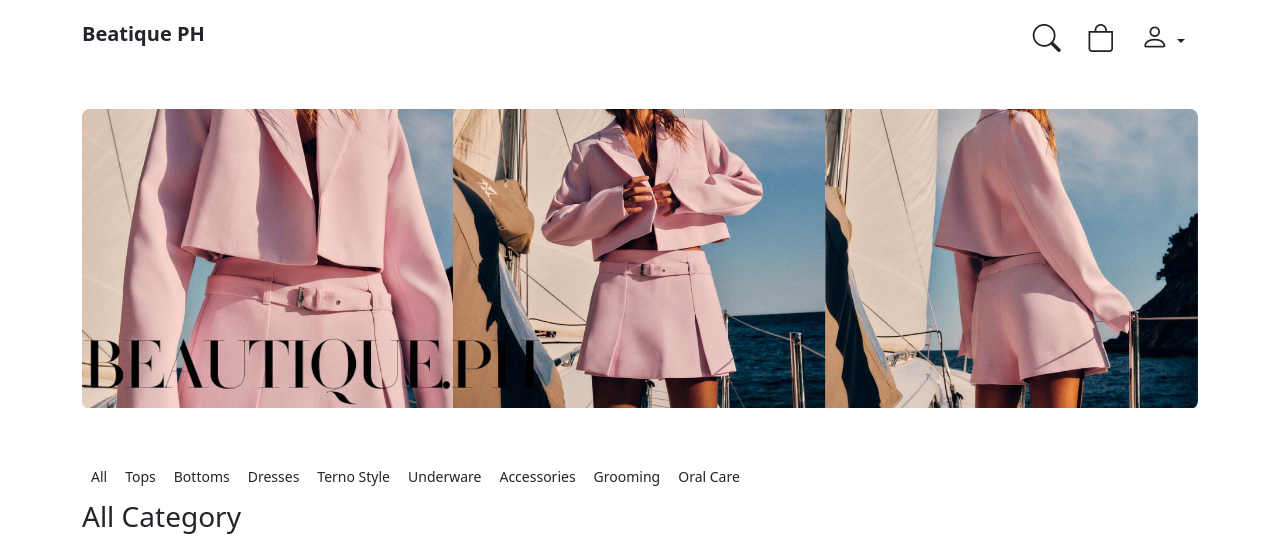
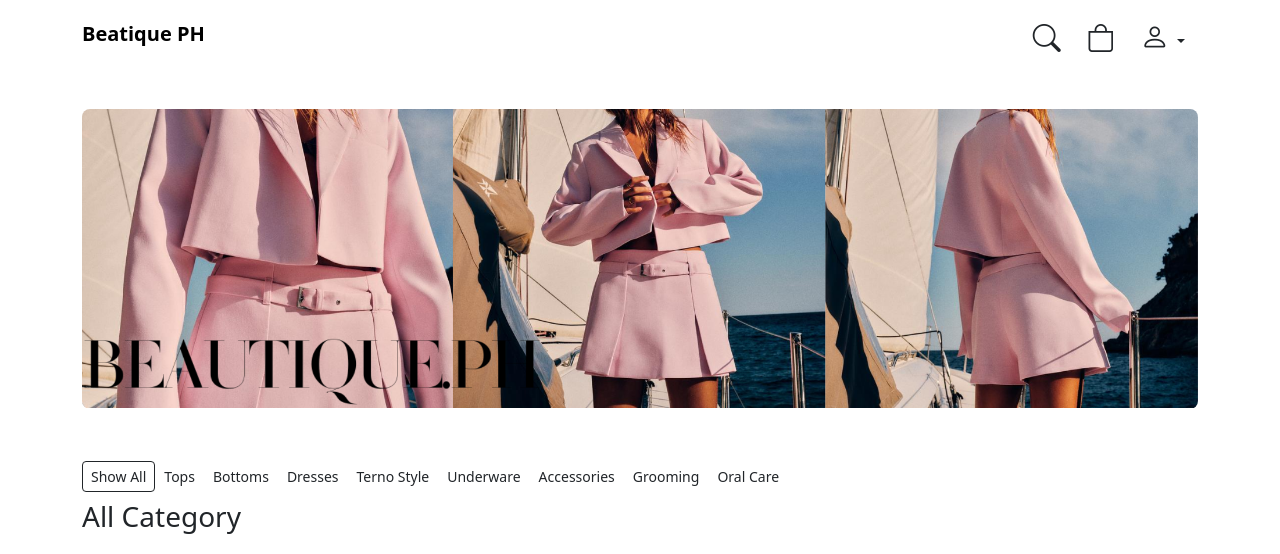
Before and after one commit to f9ki3/beautique_ph, a Flask app: page / in a window 1280 px wide. Shown: the top 554 px of the page. Run offline with Flask 3, Linux system fonts and the light colour scheme; data comes from the database, SQL or seed files in the repository; data that the repository does not hold is empty; some libraries are stand-ins or nearby versions.

Commit message:
updated sorting category

```diff
--- a/app.py
+++ b/app.py
@@ -147,10 +147,25 @@
     Categories().updateCategory( id, date, name)
     return jsonify({'status': 1})
 
+# @app.route('/fetchAllProducts', methods=['GET'])
+# def fetch_products():
+#     data = Product().fetchAllProducts()
+#     return jsonify(data)
+
 @app.route('/fetchAllProducts', methods=['GET'])
 def fetch_products():
-    data = Product().fetchAllProducts()
-    return jsonify(data)
+    category_id = request.args.get('category_id')
+
+    if category_id == 'all':
+        # Fetch all products if the category_id is 'all'
+        products = Product().fetchAllProducts()
+
+    else:
+        # Fetch products based on the specified category_id
+        products = Product().fetchAllProductsCategory(category_id)
+
+    # Convert products to a serializable format
+    return jsonify(products)
 
 @app.route('/fetchAllStocks', methods=['GET'])
 def fetch_stocks():
--- a/static/js/fetch_landing.js
+++ b/static/js/fetch_landing.js
@@ -1,17 +1,32 @@
+// Fetch all categories and create buttons
 $.ajax({
     type: "GET",
     url: "/fetchAllCategories",          // Ensure the endpoint is correct
     contentType: "application/json",     // Correct content type for sending JSON
     dataType: "json",                    // Expect JSON response from the server
     success: function(response) {
-        // Assuming response contains an array of categories
         var categoryLanding = $('#categoryLanding'); // Get the element where you want to add buttons
         categoryLanding.empty(); // Clear any existing content
 
+        // Create a default 'Show All' button
+        var allButton = $('<button class="btn btn-sm active" data-category-id="all">Show All</button>');
+        categoryLanding.append(allButton); // Append the 'Show All' button to the categoryLanding div
+
         // Iterate through the response and create buttons
         response.forEach(function(category) {
-            var button = $('<button class="btn btn-sm">' + category.category_name + '</button>');
+            var button = $('<button class="btn btn-sm" data-category-id="' + category.id + '">' + category.category_name + '</button>');
             categoryLanding.append(button); // Append each button to the categoryLanding div
+        });
+
+        // Load all products by default
+        fetchProducts('all');
+
+        // Attach click event to category buttons
+        categoryLanding.on('click', 'button', function() {
+            var categoryId = $(this).data('category-id');
+            fetchProducts(categoryId);
+            categoryLanding.find('button').removeClass('active'); // Remove active class from all buttons
+            $(this).addClass('active'); // Add active class to the clicked button
         });
     },
     error: function(xhr, status, error) {
@@ -21,12 +36,14 @@
     }
 });
 
-
+// Function to fetch and display products based on the selected category
+function fetchProducts(categoryId) {
     $.ajax({
         type: "GET",
         url: "/fetchAllProducts",          // Ensure the endpoint is correct
-    contentType: "application/json",     // Correct content type for sending JSON
-    dataType: "json",                    // Expect JSON response from the server
+        contentType: "application/json",   // Correct content type for sending JSON
+        dataType: "json",                  // Expect JSON response from the server
+        data: { category_id: categoryId }, // Send selected category ID
         success: function(response) {
             var productList = $('#productList'); // Get the element where you want to add products
             productList.empty(); // Clear any existing content
@@ -51,7 +68,6 @@
                         </a>
                     </div>`;
 
-
                 productList.append(productHTML); // Append each product card to the productList div
             });
         },
@@ -61,3 +77,4 @@
             $('.category-load').hide();
         }
     });
+}
--- a/static/js/fetch_product.js
+++ b/static/js/fetch_product.js
@@ -7,9 +7,10 @@
 function fetchAllProducts() {
     $.ajax({
         type: "GET",
-        url: "/fetchAllProducts", // Endpoint to fetch all products
-        contentType: "application/json",
-        dataType: "json",
+        url: "/fetchAllProducts",          // Ensure the endpoint is correct
+        contentType: "application/json",   // Correct content type for sending JSON
+        dataType: "json",                  // Expect JSON response from the server
+        data: { category_id: 'all' },
         success: function(response) {
             // console.log("Server response:", response);
             allProducts = response.products || response; // Store all products in the array
--- a/templates/landing_page.html
+++ b/templates/landing_page.html
@@ -20,9 +20,8 @@
 
         </div>
         <div class="row mt-5">
-                <div class="col-12 mt-1 sticky-top" style="background: white; top: 30px;">
+                <div class="col-12 mt-1" style="background: white; top: 30px;">
                     <div class="d-flex flex-row">
-                        <button class="btn btn-sm">All</button>
                         <div id="categoryLanding">
                         </div>
                     </div>
--- a/templates/nav.html
+++ b/templates/nav.html
@@ -4,7 +4,7 @@
             <img style="object-fit: cover; width: 6rem; height: auto;" src="../static/img/SCRIPT_TYPEFACE0b5d.png" alt="Icon">
         </div> -->
         <div>
-            <h5 class="fw-bolder">Beatique PH</h5>
+            <h5 class="fw-bolder"><a href="/" style="text-decoration: none; color: black">Beatique PH</a></h5>
         </div>
         <div class="d-flex align-items-center">
             <!-- Notification button -->
```
Lines whose indentation alone changed are shown as unchanged.
